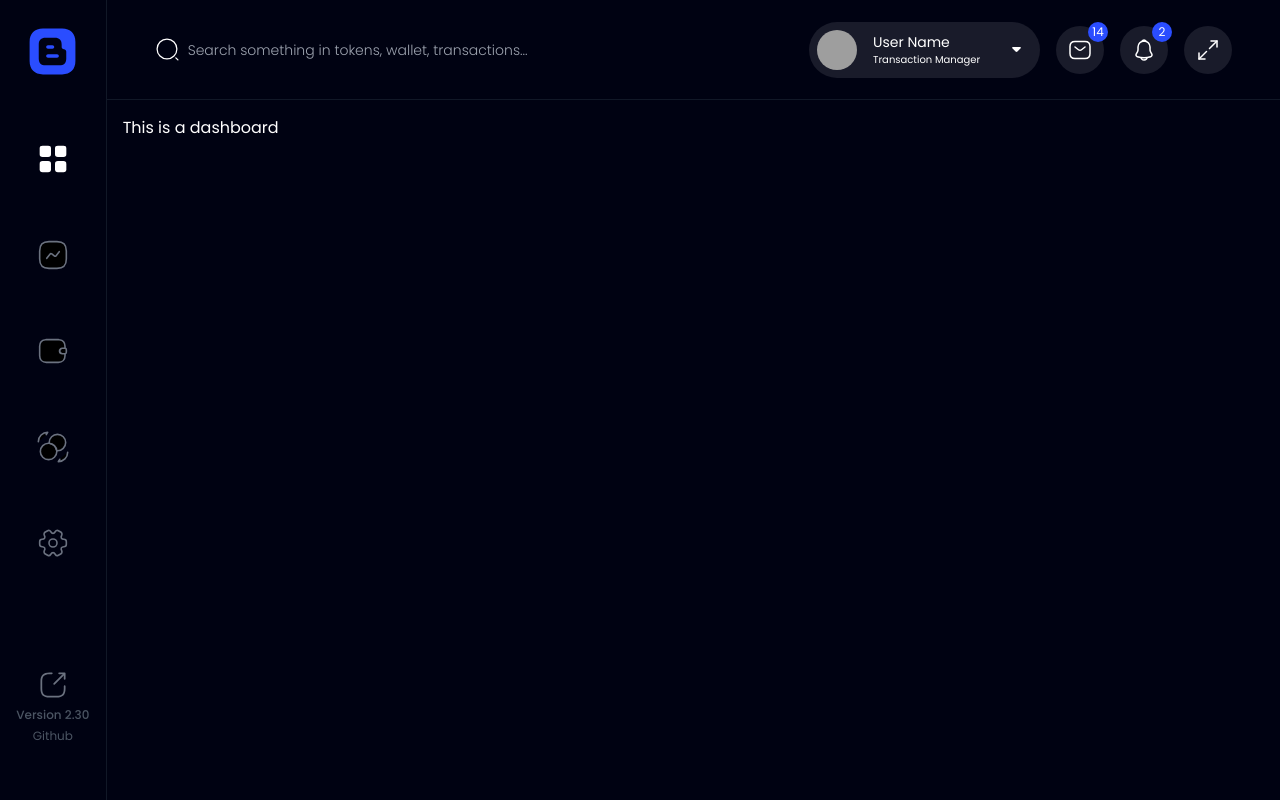
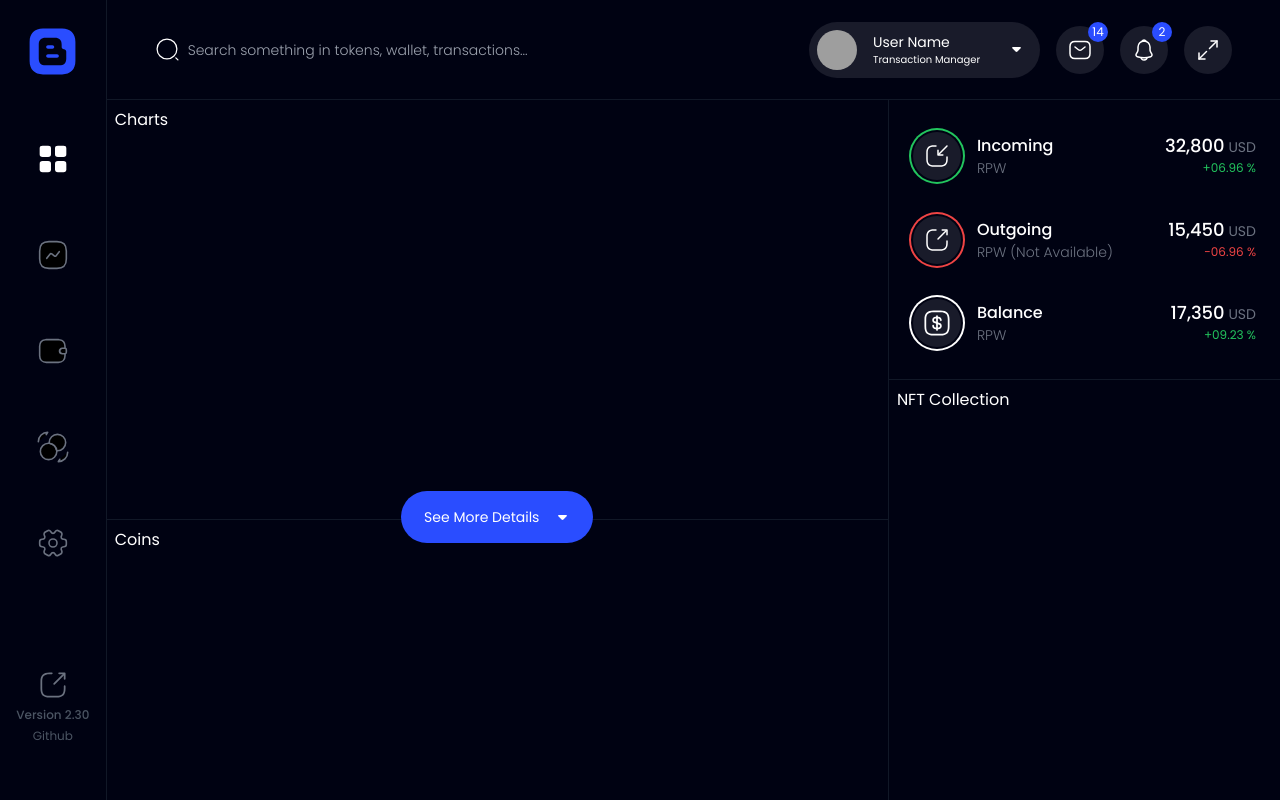
Before and after one commit to MNBoy/nextjs-crypto-dashboard, a Next.js app: page / in a window 1280 px wide. Built offline with nearby package versions, Linux system fonts and the light colour scheme; grey boxes are pictures that could not be loaded.

Commit message:
Assets dashboard

```diff
--- /dev/null
+++ b/components/Assets/SummaryAssets.jsx
@@ -0,0 +1,75 @@
+const Summary = (props) => {
+  const balance = props.balance;
+  const inComing = props.inComing;
+  const outGoing = props.outGoing;
+
+  return (
+    <div className='flex flex-col h-full px-4 justify-evenly gap-y-3'>
+      <div className='flex justify-between'>
+        <div className='flex items-center gap-x-4'>
+          <span className='flex items-center justify-center w-12 h-12 p-2 rounded-full ring-2 ring-green-500 ring-offset-2 ring-offset-bgColor bg-slateTheme'>
+            <svg className='w-6 h-6 fill-white' viewBox='0 0 30 30' fill='none' xmlns='http://www.w3.org/2000/svg'>
+              <path d='M17.2498 13.6875C17.0123 13.6875 16.7748 13.6 16.5873 13.4125C16.2248 13.05 16.2248 12.45 16.5873 12.0875L26.8373 1.8375C27.1998 1.475 27.7998 1.475 28.1623 1.8375C28.5248 2.2 28.5248 2.8 28.1623 3.1625L17.9123 13.4125C17.7373 13.5875 17.4998 13.6875 17.2498 13.6875Z' />
+              <path d='M22.2875 14.6875H16.25C15.7375 14.6875 15.3125 14.2625 15.3125 13.75V7.71249C15.3125 7.19999 15.7375 6.77499 16.25 6.77499C16.7625 6.77499 17.1875 7.19999 17.1875 7.71249V12.8125H22.2875C22.8 12.8125 23.225 13.2375 23.225 13.75C23.225 14.2625 22.8 14.6875 22.2875 14.6875Z' />
+              <path d='M18.75 28.4375H11.25C4.4625 28.4375 1.5625 25.5375 1.5625 18.75V11.25C1.5625 4.4625 4.4625 1.5625 11.25 1.5625H13.75C14.2625 1.5625 14.6875 1.9875 14.6875 2.5C14.6875 3.0125 14.2625 3.4375 13.75 3.4375H11.25C5.4875 3.4375 3.4375 5.4875 3.4375 11.25V18.75C3.4375 24.5125 5.4875 26.5625 11.25 26.5625H18.75C24.5125 26.5625 26.5625 24.5125 26.5625 18.75V16.25C26.5625 15.7375 26.9875 15.3125 27.5 15.3125C28.0125 15.3125 28.4375 15.7375 28.4375 16.25V18.75C28.4375 25.5375 25.5375 28.4375 18.75 28.4375Z' />
+            </svg>
+          </span>
+          <div className='flex flex-col'>
+            <span className='font-medium'>Incoming</span>
+            <span className='text-sm font-light text-gray-500'>RPW</span>
+          </div>
+        </div>
+        <div className='flex flex-col items-end'>
+          <span className='text-sm text-gray-500'>
+            <strong className='text-lg font-medium text-white'>{inComing.price}</strong> USD
+          </span>
+          <span className='text-xs text-green-500'>{inComing.percent}</span>
+        </div>
+      </div>
+      <div className='flex justify-between'>
+        <div className='flex items-center gap-x-4'>
+          <span className='flex items-center justify-center w-12 h-12 p-2 rounded-full ring-2 ring-red-500 ring-offset-2 ring-offset-bgColor bg-slateTheme'>
+            <svg className='w-6 h-6 fill-white' viewBox='0 0 30 30' fill='none' xmlns='http://www.w3.org/2000/svg'>
+              <path d='M16.2498 14.6875C16.0123 14.6875 15.7748 14.6 15.5873 14.4125C15.2248 14.05 15.2248 13.45 15.5873 13.0875L25.8373 2.8375C26.1998 2.475 26.7998 2.475 27.1623 2.8375C27.5248 3.2 27.5248 3.8 27.1623 4.1625L16.9123 14.4125C16.7248 14.6 16.4873 14.6875 16.2498 14.6875Z' />
+              <path d='M27.5 9.4375C26.9875 9.4375 26.5625 9.0125 26.5625 8.5V3.4375H21.5C20.9875 3.4375 20.5625 3.0125 20.5625 2.5C20.5625 1.9875 20.9875 1.5625 21.5 1.5625H27.5C28.0125 1.5625 28.4375 1.9875 28.4375 2.5V8.5C28.4375 9.0125 28.0125 9.4375 27.5 9.4375Z' />
+              <path d='M18.75 28.4375H11.25C4.4625 28.4375 1.5625 25.5375 1.5625 18.75V11.25C1.5625 4.4625 4.4625 1.5625 11.25 1.5625H13.75C14.2625 1.5625 14.6875 1.9875 14.6875 2.5C14.6875 3.0125 14.2625 3.4375 13.75 3.4375H11.25C5.4875 3.4375 3.4375 5.4875 3.4375 11.25V18.75C3.4375 24.5125 5.4875 26.5625 11.25 26.5625H18.75C24.5125 26.5625 26.5625 24.5125 26.5625 18.75V16.25C26.5625 15.7375 26.9875 15.3125 27.5 15.3125C28.0125 15.3125 28.4375 15.7375 28.4375 16.25V18.75C28.4375 25.5375 25.5375 28.4375 18.75 28.4375Z' />
+            </svg>
+          </span>
+          <div className='flex flex-col'>
+            <span className='font-medium'>Outgoing</span>
+            <span className='text-sm font-light text-gray-500'>RPW (Not Available)</span>
+          </div>
+        </div>
+        <div className='flex flex-col items-end'>
+          <span className='text-sm text-gray-500'>
+            <strong className='text-lg font-medium text-white'>{outGoing.price}</strong> USD
+          </span>
+          <span className='text-xs text-red-500'>{outGoing.percent}</span>
+        </div>
+      </div>
+      <div className='flex justify-between'>
+        <div className='flex items-center gap-x-4'>
+          <span className='flex items-center justify-center w-12 h-12 p-2 rounded-full ring-2 ring-white ring-offset-2 ring-offset-bgColor bg-slateTheme'>
+            <svg className='w-7 h-7 fill-white' viewBox='0 0 30 30' fill='none' xmlns='http://www.w3.org/2000/svg'>
+              <path d='M16.75 21.775H13.6125C11.5625 21.775 9.89995 20.05 9.89995 17.925C9.89995 17.4125 10.325 16.9875 10.8375 16.9875C11.35 16.9875 11.775 17.4125 11.775 17.925C11.775 19.0125 12.6 19.9 13.6125 19.9H16.75C17.5625 19.9 18.2375 19.175 18.2375 18.3C18.2375 17.2125 17.85 17 17.2125 16.775L12.175 15C11.2 14.6625 9.88745 13.9375 9.88745 11.7C9.88745 9.77501 11.4 8.22501 13.25 8.22501H16.3875C18.4375 8.22501 20.1 9.95001 20.1 12.075C20.1 12.5875 19.675 13.0125 19.1625 13.0125C18.65 13.0125 18.225 12.5875 18.225 12.075C18.225 10.9875 17.4 10.1 16.3875 10.1H13.25C12.4375 10.1 11.7625 10.825 11.7625 11.7C11.7625 12.7875 12.15 13 12.7875 13.225L17.825 15C18.8 15.3375 20.1125 16.0625 20.1125 18.3C20.1 20.2125 18.6 21.775 16.75 21.775Z' />
+              <path d='M15 23.4375C14.4875 23.4375 14.0625 23.0125 14.0625 22.5V7.5C14.0625 6.9875 14.4875 6.5625 15 6.5625C15.5125 6.5625 15.9375 6.9875 15.9375 7.5V22.5C15.9375 23.0125 15.5125 23.4375 15 23.4375Z' />
+              <path d='M18.75 28.4375H11.25C4.4625 28.4375 1.5625 25.5375 1.5625 18.75V11.25C1.5625 4.4625 4.4625 1.5625 11.25 1.5625H18.75C25.5375 1.5625 28.4375 4.4625 28.4375 11.25V18.75C28.4375 25.5375 25.5375 28.4375 18.75 28.4375ZM11.25 3.4375C5.4875 3.4375 3.4375 5.4875 3.4375 11.25V18.75C3.4375 24.5125 5.4875 26.5625 11.25 26.5625H18.75C24.5125 26.5625 26.5625 24.5125 26.5625 18.75V11.25C26.5625 5.4875 24.5125 3.4375 18.75 3.4375H11.25Z' />
+            </svg>
+          </span>
+          <div className='flex flex-col'>
+            <span className='font-medium'>Balance</span>
+            <span className='text-sm font-light text-gray-500'>RPW</span>
+          </div>
+        </div>
+        <div className='flex flex-col items-end'>
+          <span className='text-sm text-gray-500'>
+            <strong className='text-lg font-medium text-white'>{balance.price}</strong> USD
+          </span>
+          <span className='text-xs text-green-500'>{balance.percent}</span>
+        </div>
+      </div>
+    </div>
+  );
+};
+
+export default Summary;
--- a/components/Layout/Layout.jsx
+++ b/components/Layout/Layout.jsx
@@ -7,7 +7,7 @@ export default function Layout(props) {
   const [IsDesktop, setIsDesktop] = useState(false);
 
   const handleResize = () => {
-    if (window.innerWidth >= 768) {
+    if (window.innerWidth >= 1024) {
       setIsDesktop(true);
     } else {
       setIsDesktop(false);
@@ -26,12 +26,12 @@ export default function Layout(props) {
         <section className='container mx-auto max-w-screen-2xl grid grid-cols-12 h-screen grid-rows-[100px_minmax(500px,_1fr)]'>
           <SideBar />
           <Navbar />
-          <main className='col-span-11 p-4'>{props.children}</main>
+          <main className='col-span-11'>{props.children}</main>
         </section>
       )}
       {!IsDesktop && (
-        <div className='w-screen flex justify-center items-center h-screen text-white font-semibold text-xl'>
-          <h1>Please open site with desktop!</h1>
+        <div className='flex items-center justify-center w-screen h-screen text-xl font-semibold text-white'>
+          <h1>Please open with desktop!</h1>
         </div>
       )}
     </Fragment>
--- a/pages/index.jsx
+++ b/pages/index.jsx
@@ -1,3 +1,46 @@
+import SummaryAssets from '../components/Assets/SummaryAssets';
+
 export default function Home() {
-  return <h1 className='text-white'>This is a dashboard</h1>;
+  const inComing = {
+    price: '32,800',
+    percent: '+06.96 %',
+  };
+
+  const outGoing = {
+    price: '15,450',
+    percent: '-06.96 %',
+  };
+
+  const balance = {
+    price: '17,350',
+    percent: '+09.23 %',
+  };
+
+  return (
+    <div className='flex h-full'>
+      <div className='flex flex-col w-4/6'>
+        <div className='relative p-2 border-b border-r border-gray-900 h-3/5'>
+          Charts
+          <div className='absolute flex items-center justify-center w-48 py-4 -translate-x-1/2 rounded-full cursor-pointer -bottom-6 left-1/2 gap-x-4 bg-blueTheme'>
+            <button className='text-sm'>See More Details</button>
+            <span>
+              <svg width='15' height='15' viewBox='0 0 24 24' fill='none' xmlns='http://www.w3.org/2000/svg'>
+                <path
+                  d='M17.9202 8.18005H11.6902H6.08024C5.12024 8.18005 4.64024 9.34005 5.32024 10.0201L10.5002 15.2001C11.3302 16.0301 12.6802 16.0301 13.5102 15.2001L15.4802 13.2301L18.6902 10.0201C19.3602 9.34005 18.8802 8.18005 17.9202 8.18005Z'
+                  fill='#fff'
+                />
+              </svg>
+            </span>
+          </div>
+        </div>
+        <div className='p-2 border-r border-gray-900 h-2/5'>Coins</div>
+      </div>
+      <div className='flex flex-col w-2/6'>
+        <div className='p-2 border-b border-gray-900 h-2/5'>
+          <SummaryAssets inComing={inComing} outGoing={outGoing} balance={balance} />
+        </div>
+        <div className='p-2 h-3/5'>NFT Collection</div>
+      </div>
+    </div>
+  );
 }
--- a/tailwind.config.js
+++ b/tailwind.config.js
@@ -5,6 +5,7 @@ module.exports = {
       colors: {
         blueTheme: '#2A4DFF',
         slateTheme: '#191B2A',
+        bgColor: '#000212',
       },
     },
   },
```
